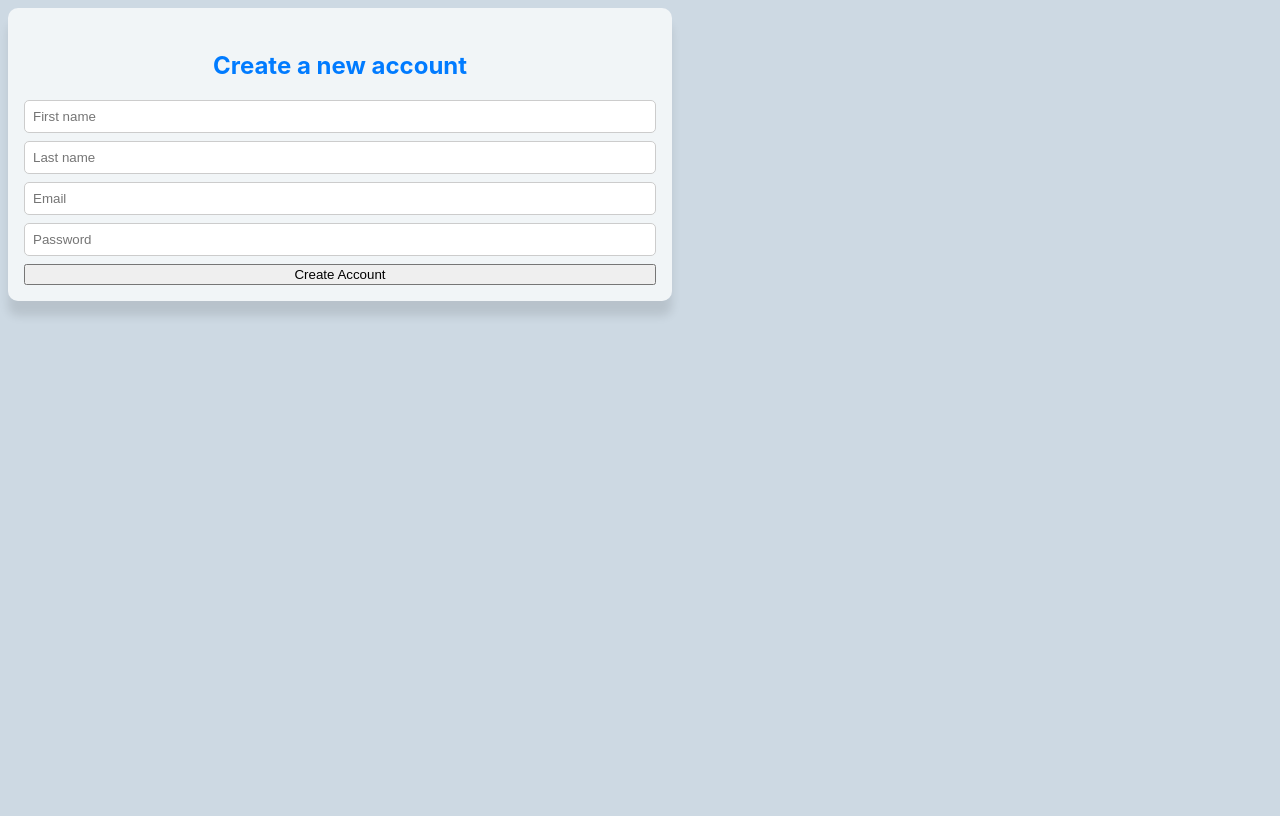
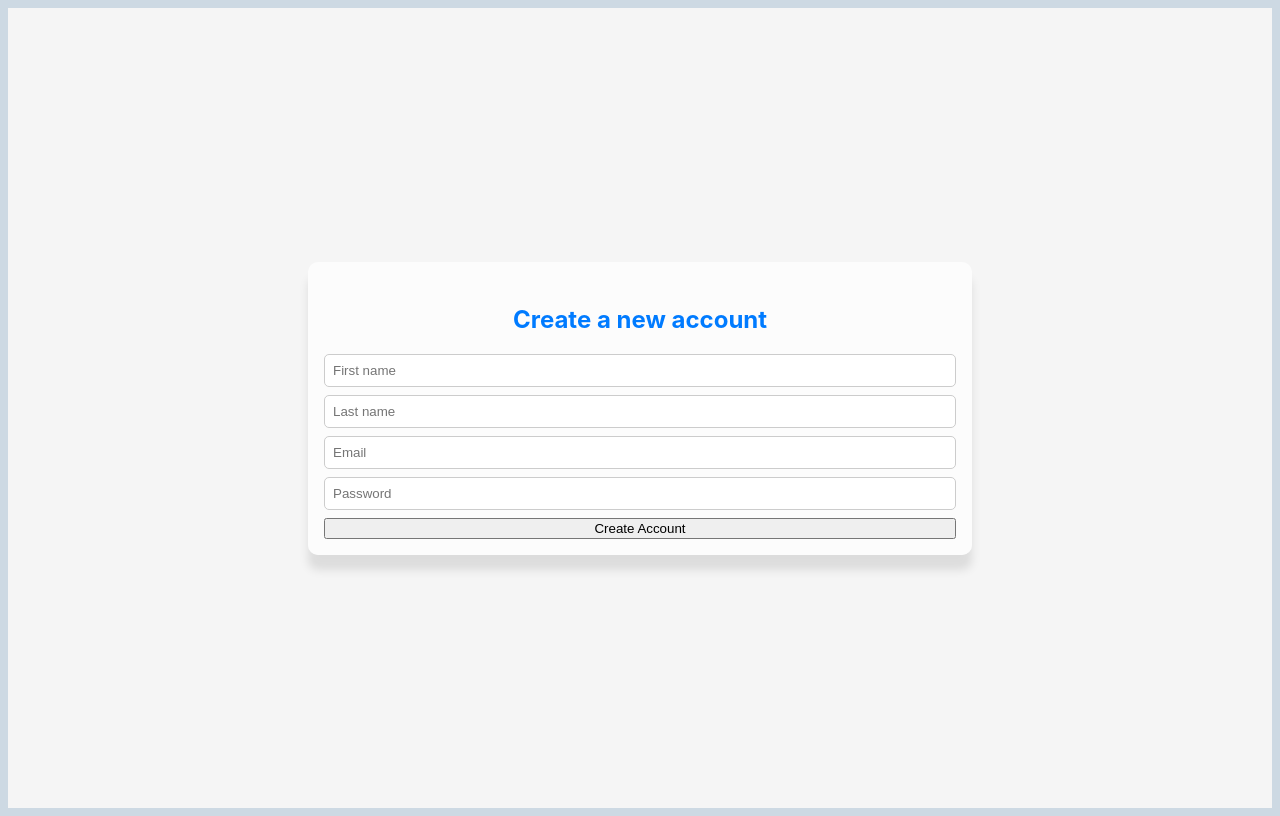
Before and after one commit to pramirez2328/login-project, a React (Vite) app: page /new-account in a window 1280 px wide. Built offline with nearby package versions, Linux system fonts and the light colour scheme.

Commit message:
add style to new account

```diff
--- /dev/null
+++ b/src/components/newAccount/NewAccount.css
@@ -0,0 +1,7 @@
+#new-account {
+  display: flex;
+  justify-content: center;
+  align-items: center;
+  height: 100vh;
+  background-color: #f5f5f5;
+}
--- a/src/components/newAccount/NewAccount.tsx
+++ b/src/components/newAccount/NewAccount.tsx
@@ -1,6 +1,7 @@
+import './NewAccount.css';
 function NewAccount() {
   return (
-    <div>
+    <div id='new-account'>
       <div className='card'>
         <p className='card-title'>Create a new account</p>
         <form className='form'>
```
